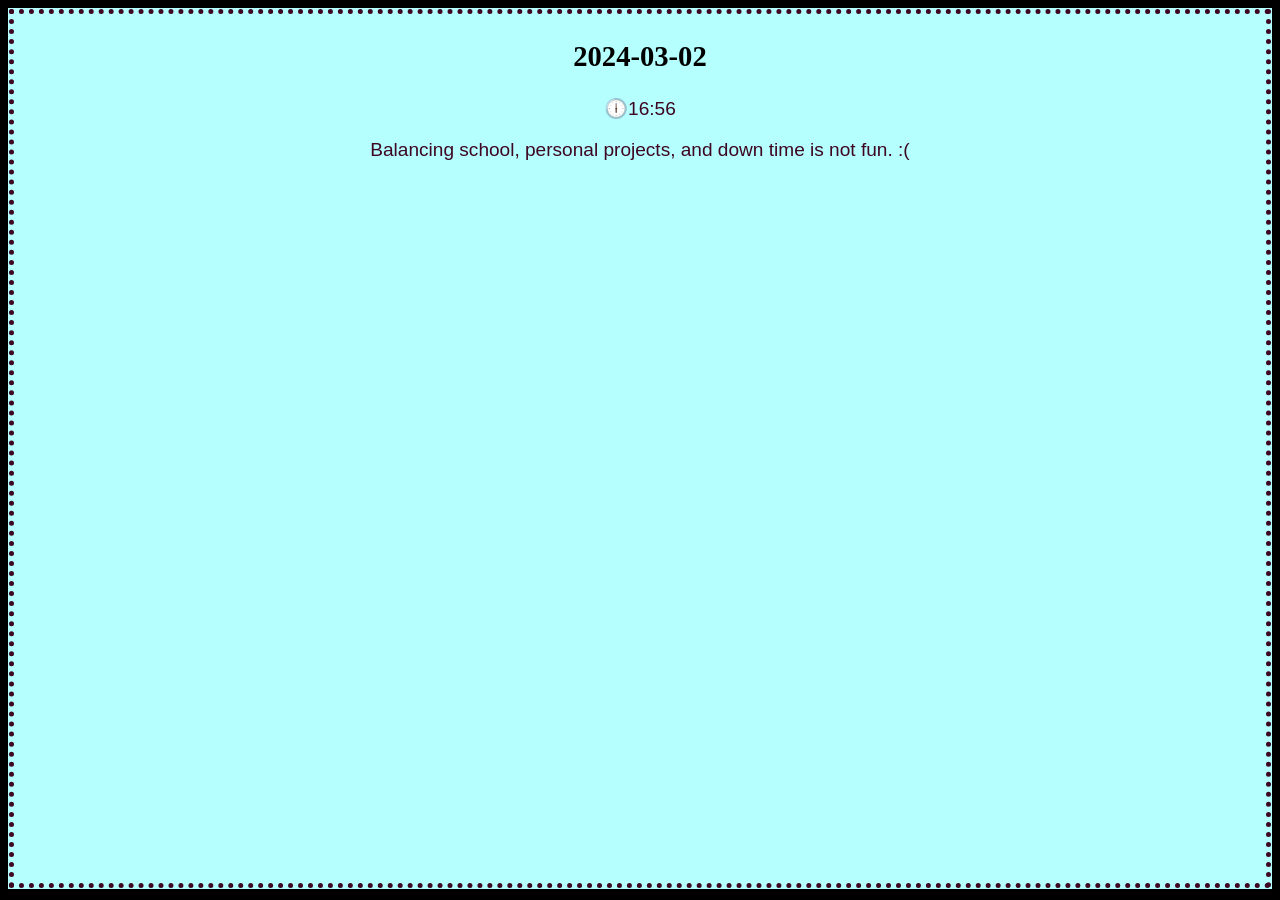
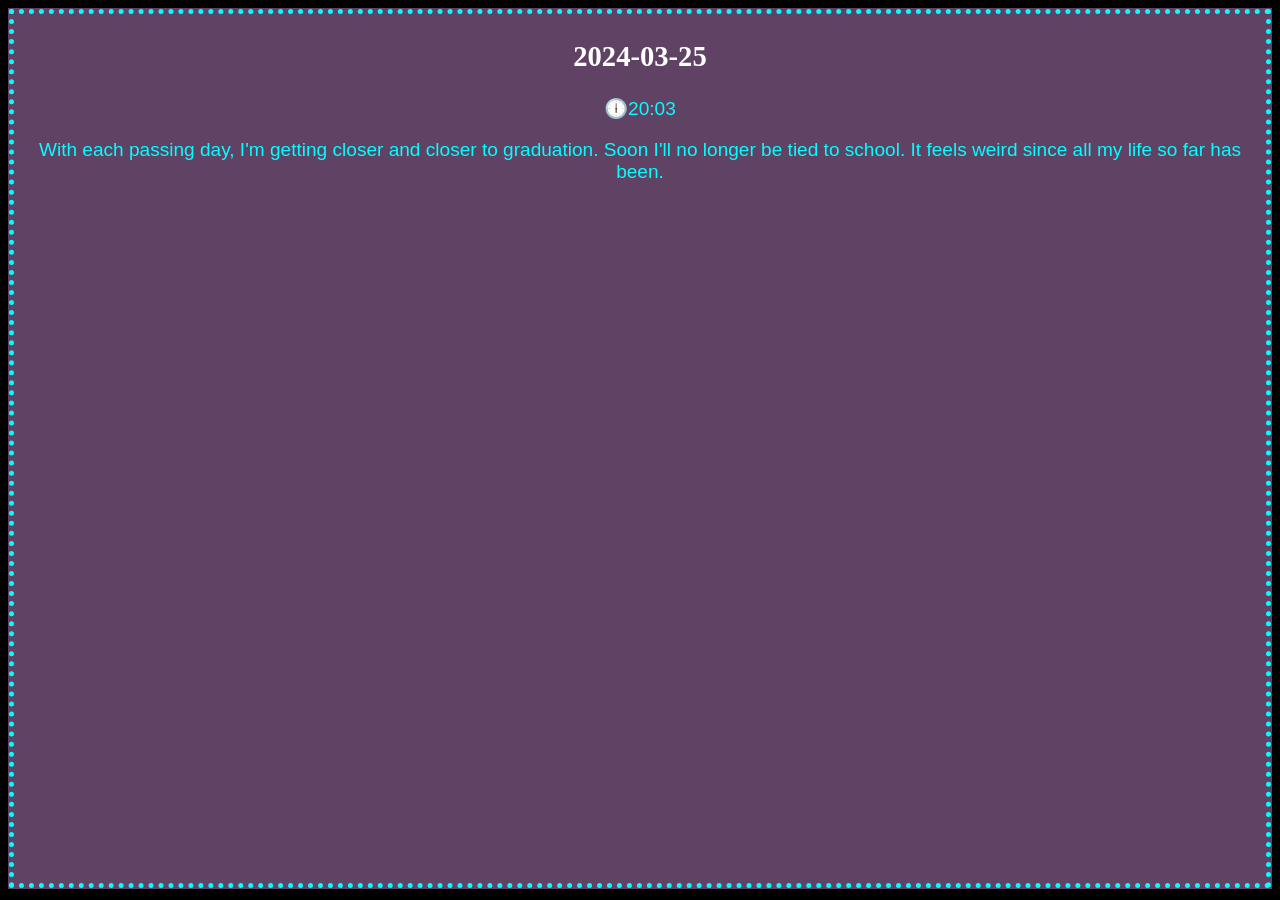
Before and after one commit to RodFireProductions/Status, a Jekyll site: the page built from site/embed.md, in a window 1280 px wide. Built offline with Jekyll 4.4.1, drawn with Linux system fonts in a browser that asks for light colours.

Commit message:
Manual Status Update

```diff
--- a/site/_data/x.json
+++ b/site/_data/x.json
@@ -1,3 +1,3 @@
 {
-    "num": 20
+    "num": 21
 }
--- a/site/_includes/latest_status.html
+++ b/site/_includes/latest_status.html
@@ -1,7 +1,7 @@
 
 
-<article class="blood-alt" id="20">
-<h2><a target="_top" href="https://status.shroom.ink/#20">2024-03-02</a></h2>
-<p class="time">&#x1F555;16:56</p>
-<p class="content">Balancing school, personal projects, and down time is not fun. :(</p>
+<article class="purple" id="21">
+<h2><a target="_top" href="https://status.shroom.ink/#21">2024-03-25</a></h2>
+<p class="time">&#x1F555;20:03</p>
+<p class="content">With each passing day, I'm getting closer and closer to graduation. Soon I'll no longer be tied to school. It feels weird since all my life so far has been.</p>
 </article>
```
Also changed, not shown: site/_includes/status.html (+7 -0 lines).
